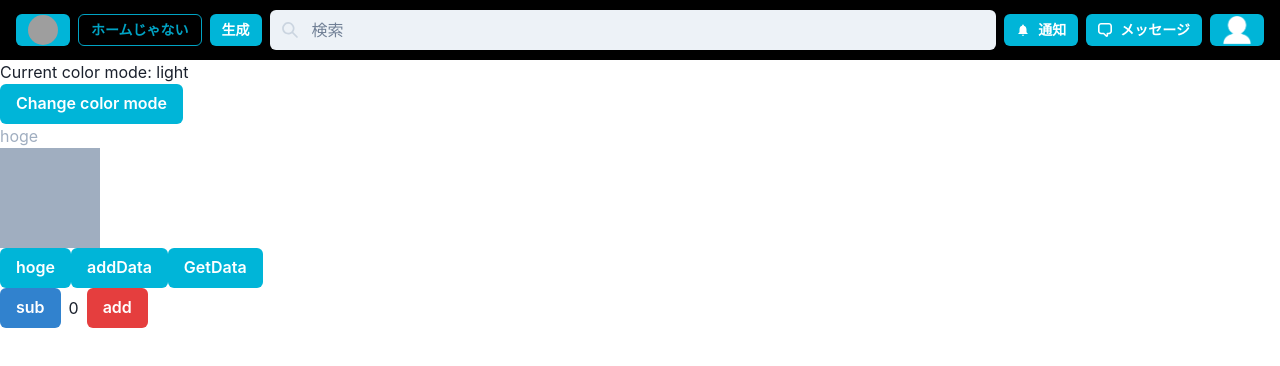
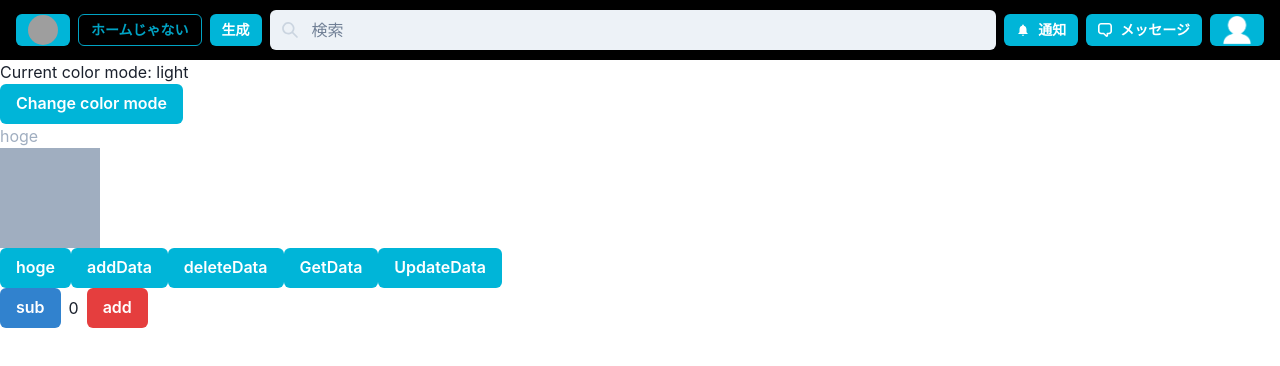
Before and after one commit to tsukuba-cojt/ains-frontend, a Next.js app: page /firebaseTest in a window 1280 px wide. Shown: the top 366 px of the page. Built offline with nearby package versions, Linux system fonts and the light colour scheme; no server answers; grey boxes are pictures that could not be loaded.

Commit message:
[add]firestorageでデータの追加/削除/更新を行うテスト

```diff
--- a/src/pages/firebaseTest.tsx
+++ b/src/pages/firebaseTest.tsx
@@ -2,7 +2,8 @@ import { Button, Flex, Box, Text, useColorMode, useColorModeValue } from "@chakr
 import { useState } from "react";
 import { theme } from "./_app";
 import { getFirestore } from "firebase/firestore";
-import { collection, doc, addDoc, getDocs, updateDoc } from "firebase/firestore";
+import { collection, doc, addDoc, getDocs, updateDoc, getDocFromCache, deleteDoc } from "firebase/firestore";
+import { getStorage, ref } from "firebase/storage";
 
 const FirebaseTestPage = () => {
   const db = getFirestore();
@@ -30,11 +31,28 @@ const FirebaseTestPage = () => {
     });
   };
   const updateData = async (): Promise<void> => {
-    const docRef = doc(db, "cities", "DC");
+    const docRef = doc(db, "users", "bvJup5fhaPXLPgJlduhr");
     // Set the "capital" field of the city 'DC'
     await updateDoc(docRef, {
-      capital: true,
+      bornDif: true,
     });
+  };
+
+  const deleteData = async (): Promise<void> => {
+    await deleteDoc(doc(db, "users", "bvJup5fhaPXLPgJlduhr"));
+    console.log("DataDeleted");
+  };
+
+  const uploadPicture = async (): Promise<void> => {
+    // Create a root reference
+    const storage = getStorage();
+
+    // Create a reference to 'images/mountains.jpg'
+    const mountainImagesRef = ref(storage, "images/mountains.jpg");
+
+    const metadata = {
+      contentType: "image/jpeg",
+    };
   };
 
   return (
@@ -47,7 +65,9 @@ const FirebaseTestPage = () => {
       <Box bg={secondary} w='100px' h='100px'></Box>
       <Button>hoge</Button>
       <Button onClick={addData}>addData</Button>
+      <Button onClick={deleteData}>deleteData</Button>
       <Button onClick={getData}>GetData</Button>
+      <Button onClick={updateData}>UpdateData</Button>
       <Flex align='center' gap={2}>
         <Button colorScheme='blue' onClick={addData}>
           sub
```
